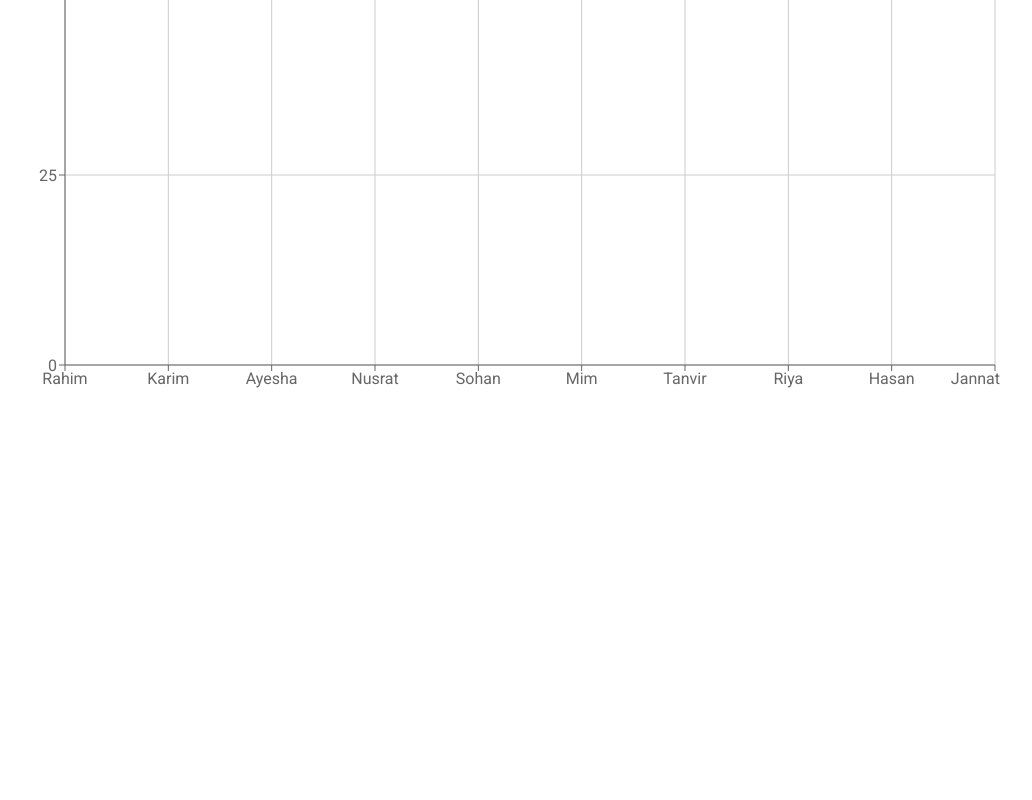
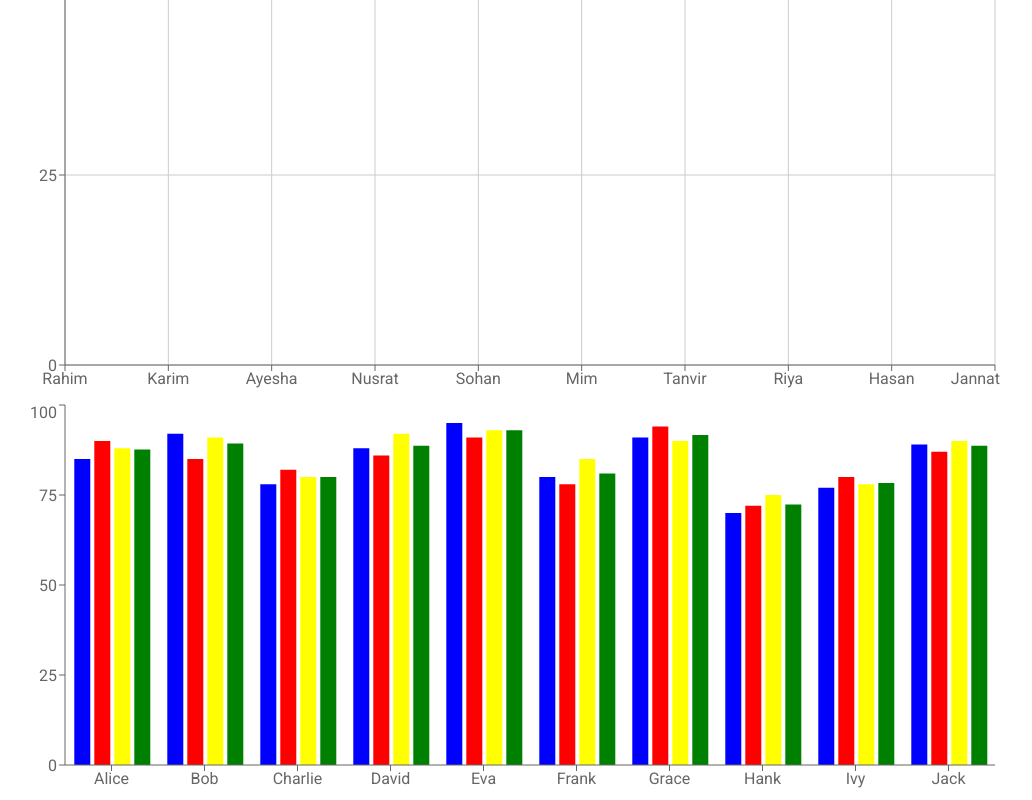
Before and after one commit to Saha-Ovi/react-tailwind-pricing-options, a React (Vite) app: page / in a window 1280 px wide. Shown: the part 1986-2786 px from the top of the page, without its empty margins (0-1032 px from the left). Before the commit the page ends 2386 px from the top, so only its background shows below. Built offline with nearby package versions, Linux system fonts and the light colour scheme.

Commit message:
marks chart added using axios and rechart

```diff
--- a/src/App.jsx
+++ b/src/App.jsx
@@ -4,9 +4,12 @@ import DaisyNav from './components/DaisyNav/DaisyNav'
 import NavBar from './components/NavBar/NavBar'
 import PricingOptions from './components/PricingOptions/PricingOptions';
 import Rechart from './components/Rechart/Rechart';
+import axios, { Axios } from 'axios';
+import MarksChart from './components/MarksChart/MarksChart';
 
 const pricingPromise=fetch("PricingData.json").then(res=>res.json());
 const resultPromise=fetch("StudentResult.json").then(res=>res.json());
+const marksPromise=axios.get("MarksData.json");
 
 function App() {
 
@@ -34,6 +37,13 @@ function App() {
        }>
         <Rechart resultPromise={resultPromise}></Rechart>
        </Suspense>
+       <Suspense fallback={
+        <div className='flex justify-center items-center'>
+          <span className='loading loading-ring loading-xl '></span>
+        </div>
+       }>
+            <MarksChart marksPromise={marksPromise} ></MarksChart>
+       </Suspense>
       </main>
       <footer>
 
--- a/src/components/MarksChart/MarksChart.jsx
+++ b/src/components/MarksChart/MarksChart.jsx
@@ -0,0 +1,45 @@
+import React, { use } from 'react';
+import { Bar, BarChart, Tooltip, XAxis, YAxis } from 'recharts';
+
+const MarksChart = ({marksPromise}) => {
+
+    const marksPromiseData=use(marksPromise);
+    // console.log(marksPromiseData);
+    const marksDataArray=marksPromiseData.data;
+    // console.log(marksData);
+
+    // to deploy data on chart have to use array of object .any data in nested object must be preprocessed
+
+        const marksData=marksDataArray.map(Data=>
+        {
+            const student={
+                id:Data.student_id,
+                name:Data.name,
+                physics:Data.marks.physics,
+                chemistry:Data.marks.chemistry,
+                math:Data.marks.math,
+            }
+            const avg =(student.physics+student.chemistry+student.math)/3;
+            student.avg=avg;
+            return student;
+        }
+
+        )
+        // console.log(marksData);
+    return (
+        <div>
+            <BarChart width={1000} height={400} data={marksData}>
+                <XAxis dataKey={"name"}></XAxis>
+                <YAxis></YAxis>
+                <Tooltip></Tooltip>
+                <Bar dataKey={"physics"} fill='blue'></Bar>
+                <Bar dataKey={"chemistry"} fill="red"></Bar>
+                <Bar dataKey={"math"} fill='yellow'></Bar>
+
+                <Bar dataKey={"avg"} fill="green"></Bar>
+            </BarChart>
+        </div>
+    );
+};
+
+export default MarksChart;
--- a/src/components/Rechart/Rechart.jsx
+++ b/src/components/Rechart/Rechart.jsx
@@ -4,7 +4,7 @@ import { CartesianGrid, Line, LineChart, Tooltip, XAxis, YAxis } from 'recharts'
 const Rechart = ({resultPromise}) => {
     const resultPromiseData=use(resultPromise);
     const resultData=resultPromiseData.students;
-    console.log(resultData);
+    // console.log(resultData);
     return (
         <div style={{width:"100%",maxWidth:600} } >
             <LineChart width={1000} height={800} data={resultData}>
```
